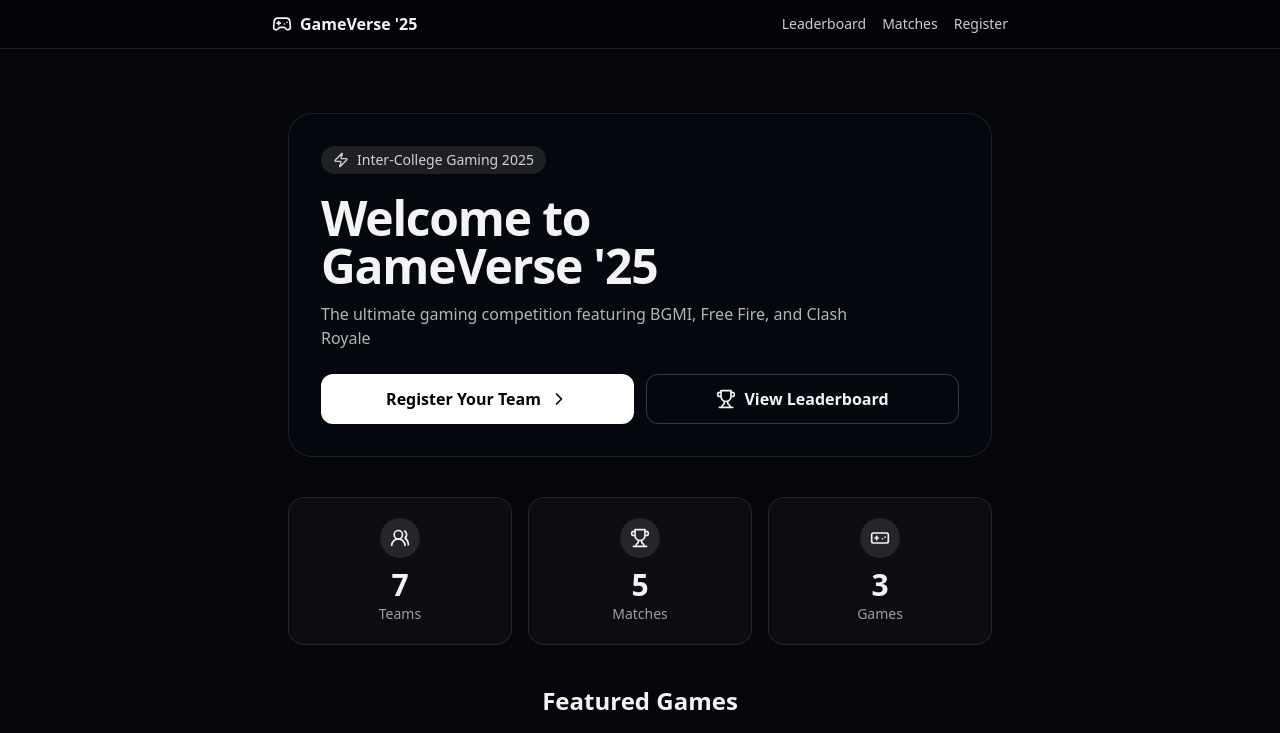
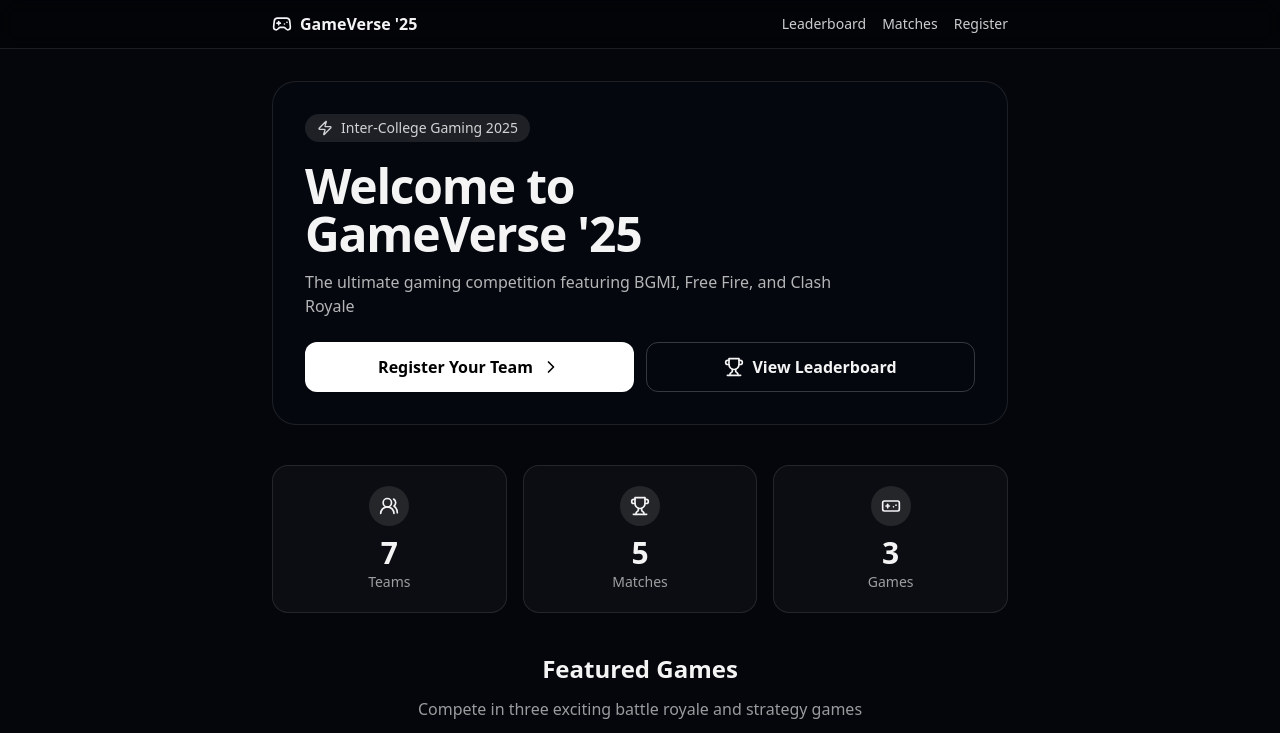
Before and after one commit to shobith-s/GameVerse_25, a Next.js app: page / in a window 1280 px wide. Shown: the top 733 px of the page. Built offline with nearby package versions, Linux system fonts and the light colour scheme.

Commit message:
Updated the layout

```diff
--- a/app/layout.tsx
+++ b/app/layout.tsx
@@ -4,19 +4,18 @@
 import { Header } from '@/components/layout/header'
 import { Footer } from '@/components/layout/footer'
 
-
 export const metadata: Metadata = {
   title: "GameVerse '25",
   description: 'Mobile-first tournaments and leaderboards',
 }
 
-
 export default function RootLayout({ children }: { children: ReactNode }) {
   return (
-<html lang="en">
-<body className="min-h-screen bg-background text-foreground">
+    <html lang="en" suppressHydrationWarning>
+      <body className="min-h-dvh bg-background text-foreground antialiased">
         <Header />
-<main className="mx-auto max-w-3xl px-4 py-8">{children}</main>
+        {/* Let pages control their own width/padding */}
+        <main>{children}</main>
         <Footer />
       </body>
     </html>
```
Lines whose indentation alone changed are shown as unchanged.
